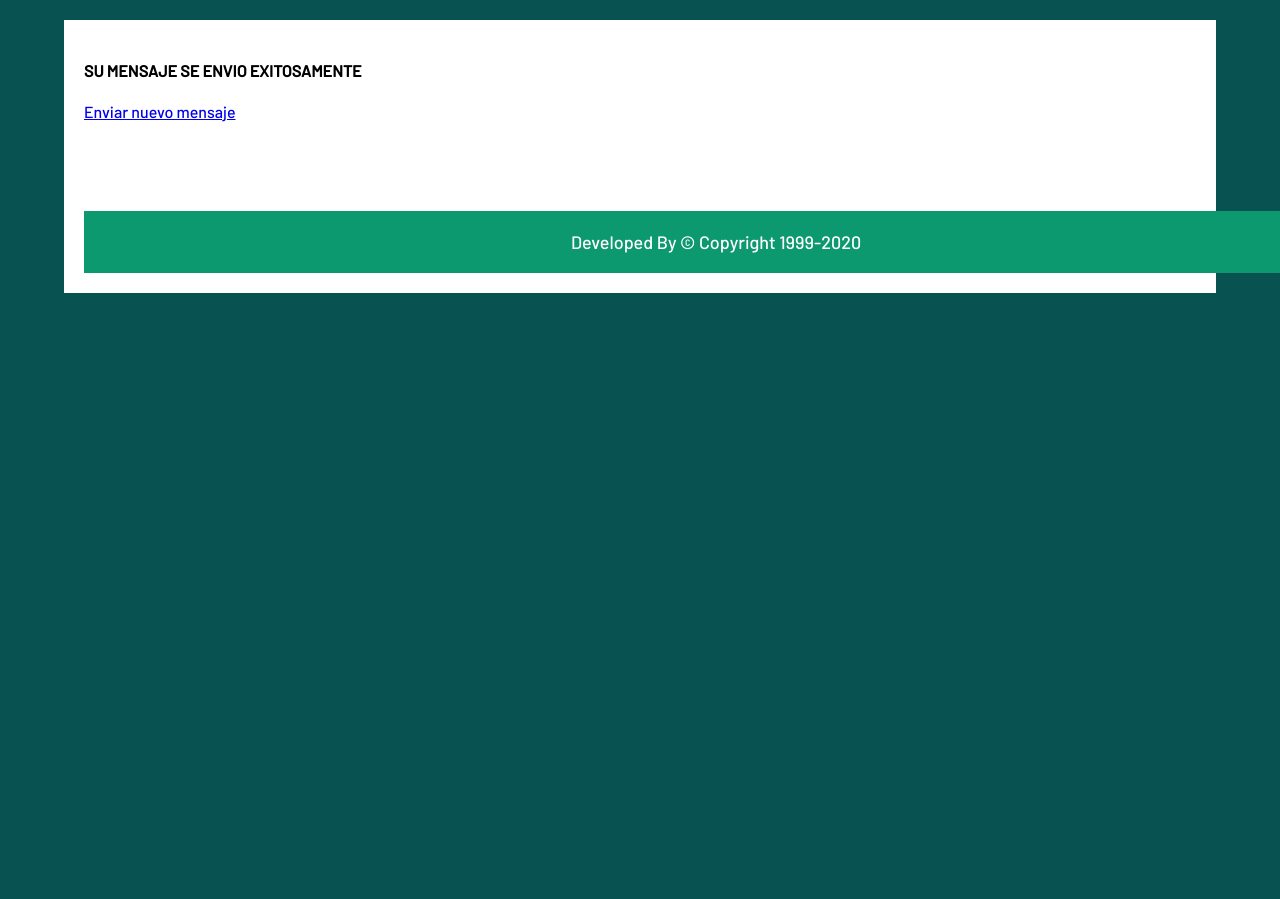
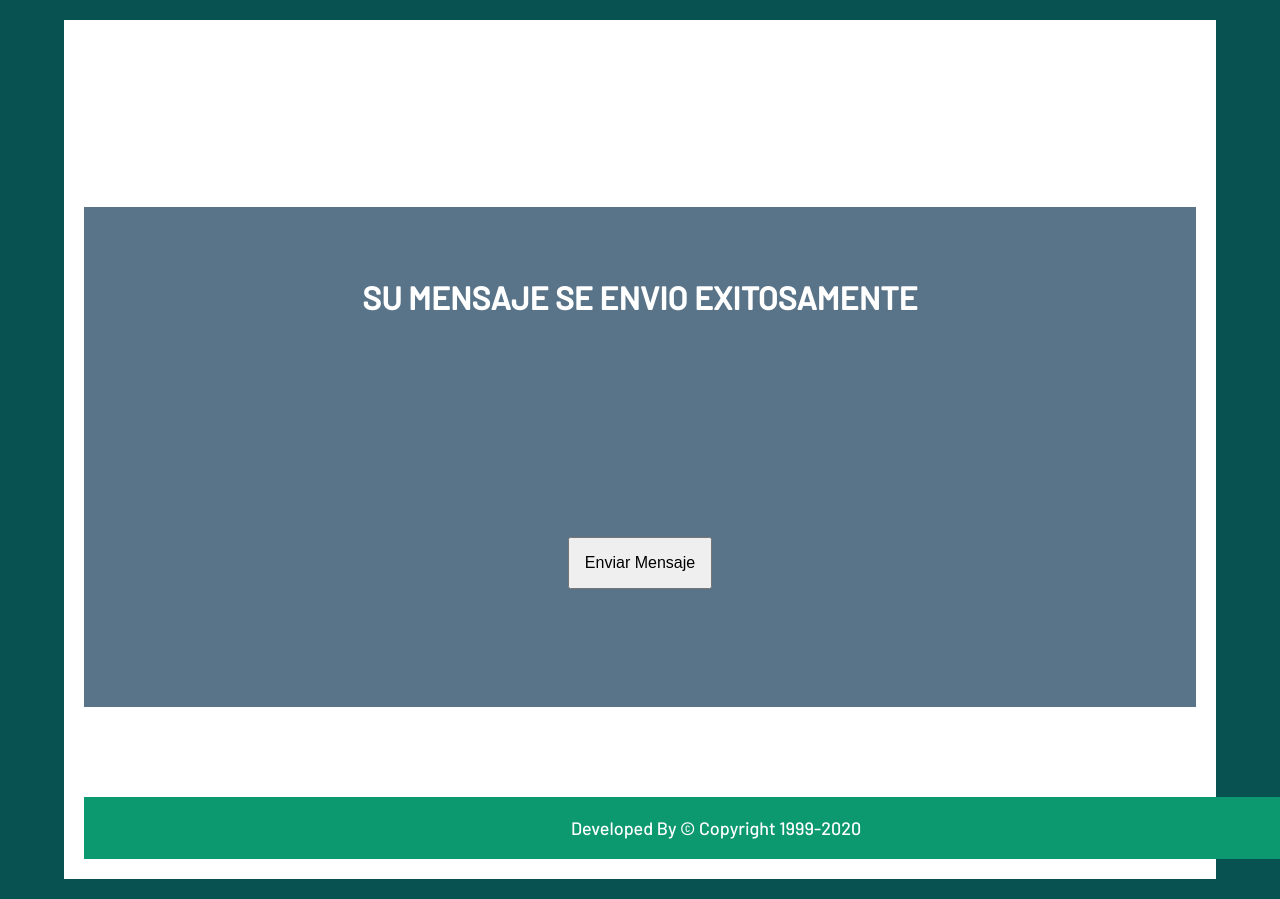
Before and after one commit to lucasapaza98/tecnolibre, a PHP site: page /ayudadestinoexitoso.php in a window 1280 px wide; the page is wider, and only the part inside the window is pictured. Shown: the part 55-954 px from the top of that part. Before the commit the page ends 348 px from the top of that part, so only its background shows below. Run offline with PHP 8.4, Linux system fonts and the light colour scheme.

Commit message:
Update ayudadestinoexitoso.php

```diff
--- a/ayudadestinoexitoso.php
+++ b/ayudadestinoexitoso.php
@@ -33,11 +33,11 @@
     <article>
 
 
-    <section class="mensaje">
+        <section class="mensaje" style=" background:#597388; height:500px;">
 
-           <section class="mensaje-exito">
-               <h1>SU MENSAJE SE ENVIO EXITOSAMENTE</h1>
-               <a href="ayuda.php">Enviar nuevo mensaje</a>
+           <section class="mensaje-exito" style="margin-top:15%; padding:50px;">
+             <center> <h1><font size="6"color="#fff">SU MENSAJE SE ENVIO EXITOSAMENTE</font></h1></center>
+           <center> <button style="padding:15px; margin-top:15em; cursor:pointer;">  <a href="ayuda.php" style="text-decoration:none; color:#000; font-size:16px;">Enviar Mensaje</a></button></center>
 
            </section>
 
```
